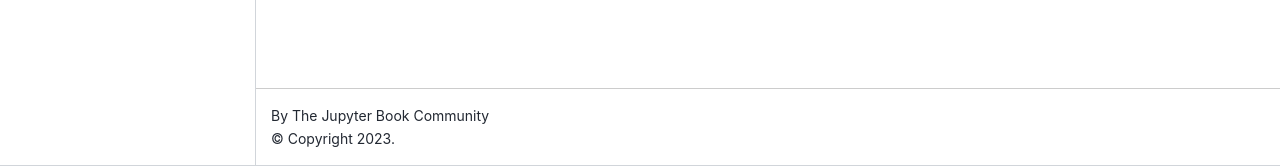
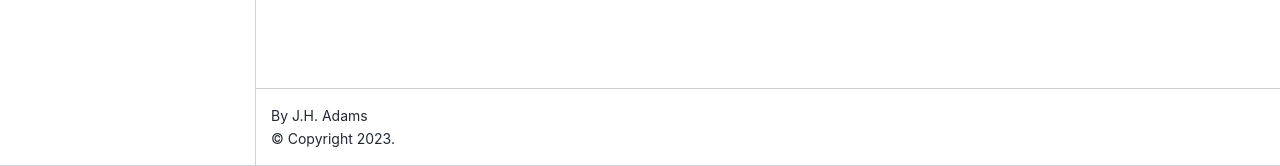
Before and after one commit to pentesterguides/vol1, a Jupyter Book: the page built from intro.md, in a window 1280 px wide. Shown: the part 734-900 px from the top of the page. Built offline with Jupyter Book 1.0.4 settings and Sphinx 7.4.7 and the Sphinx Book theme 1.1.4, drawn with Linux system fonts in a browser that asks for light colours.

Commit message:
update author

```diff
--- a/_config.yml
+++ b/_config.yml
@@ -2,7 +2,7 @@
 # Learn more at https://jupyterbook.org/customize/config.html
 
 title: Pentesters Guide Vol1
-author: The Jupyter Book Community
+author: J.H. Adams
 logo: logo.png
 
 # Force re-execution of notebooks on each build.
```
